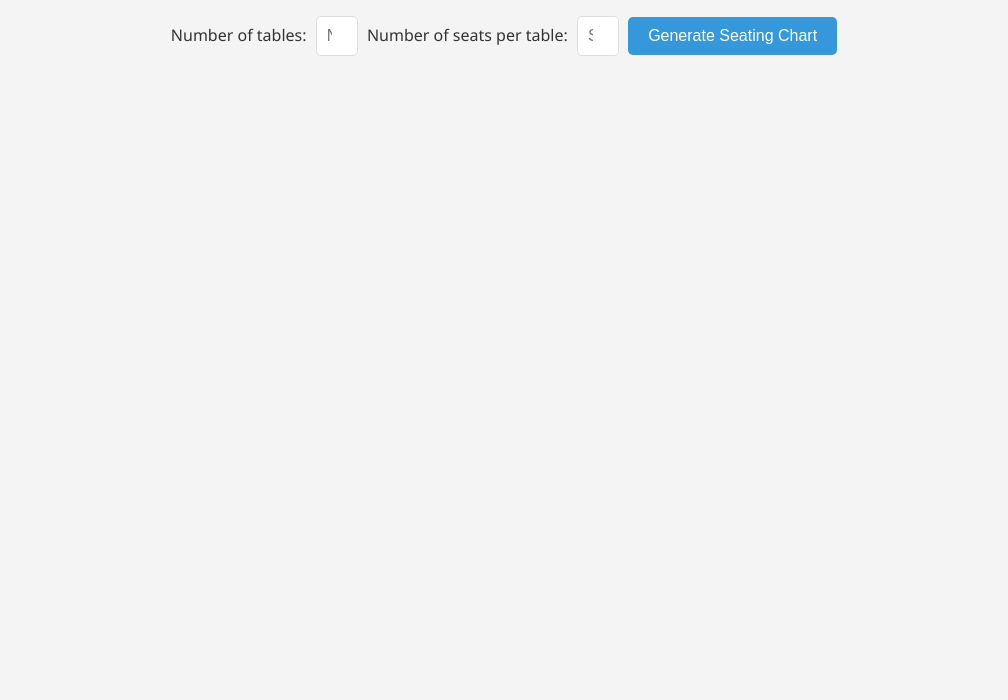
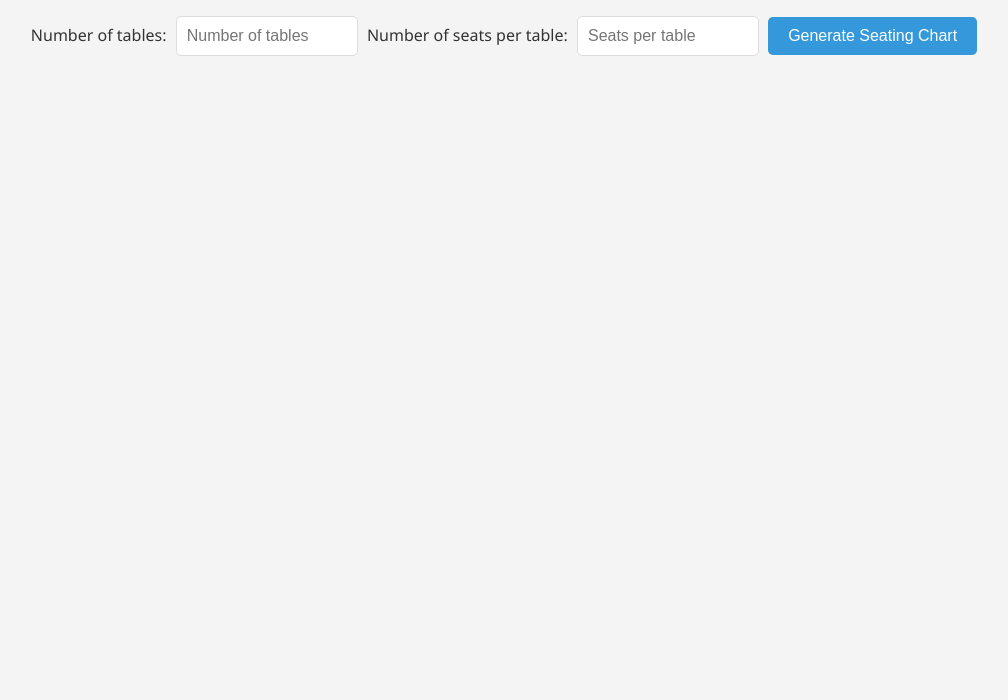
Before and after one commit to JetGalera/WeddingChart, a plain HTML site: page index.html in a window 1280 px wide. Shown: the part 100-800 px from the top of the page, without its empty margins (136-1144 px from the left). Drawn offline with Linux system fonts and the light colour scheme.

Commit message:
Update index.html

```diff
--- a/index.html
+++ b/index.html
@@ -27,7 +27,7 @@
       margin: 10px 5px;
       border-radius: 5px;
       border: 1px solid #ddd;
-      width: 20px;
+      width: 160px;
     }
     button {
       padding: 10px 20px;
```
